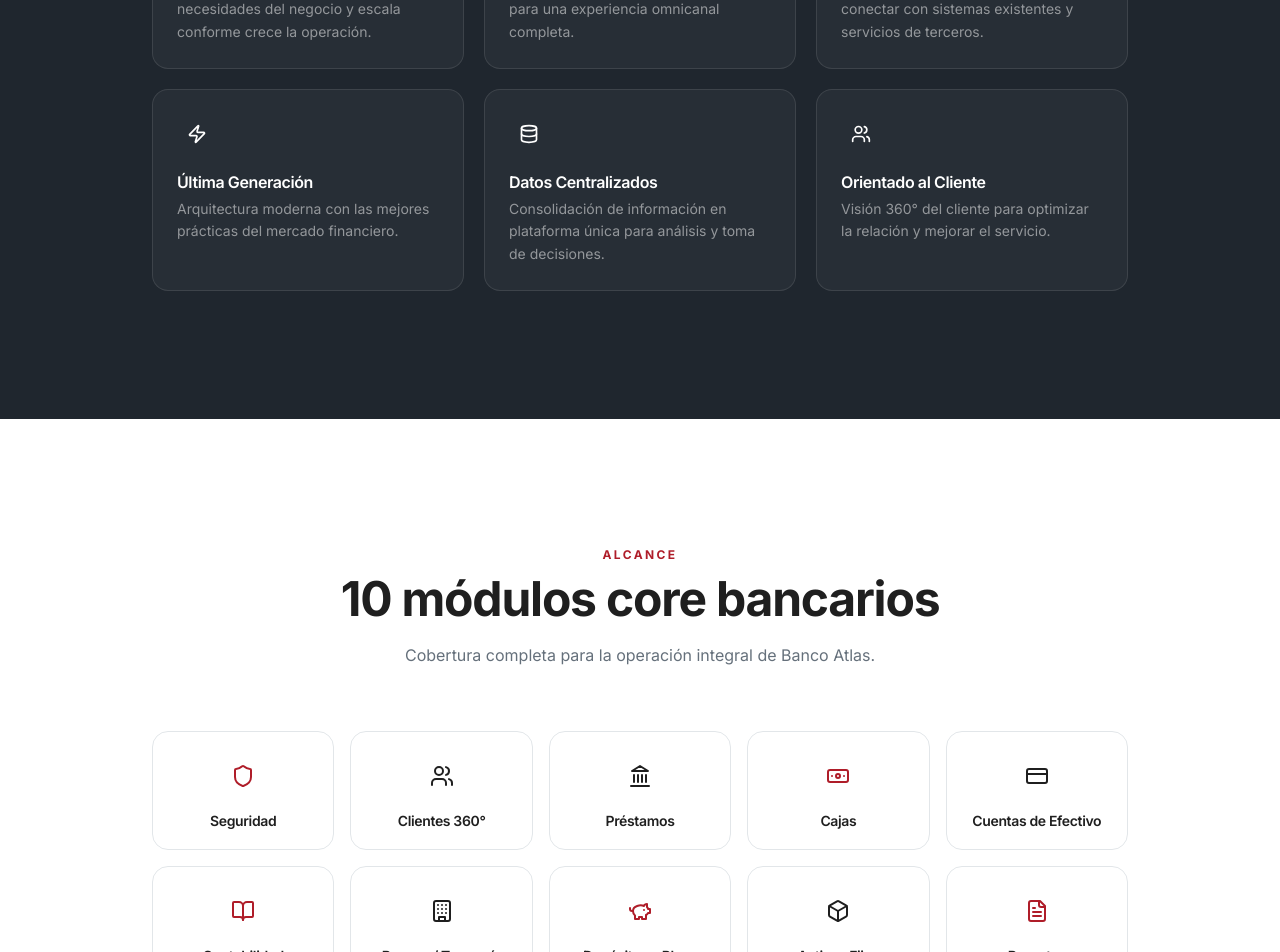
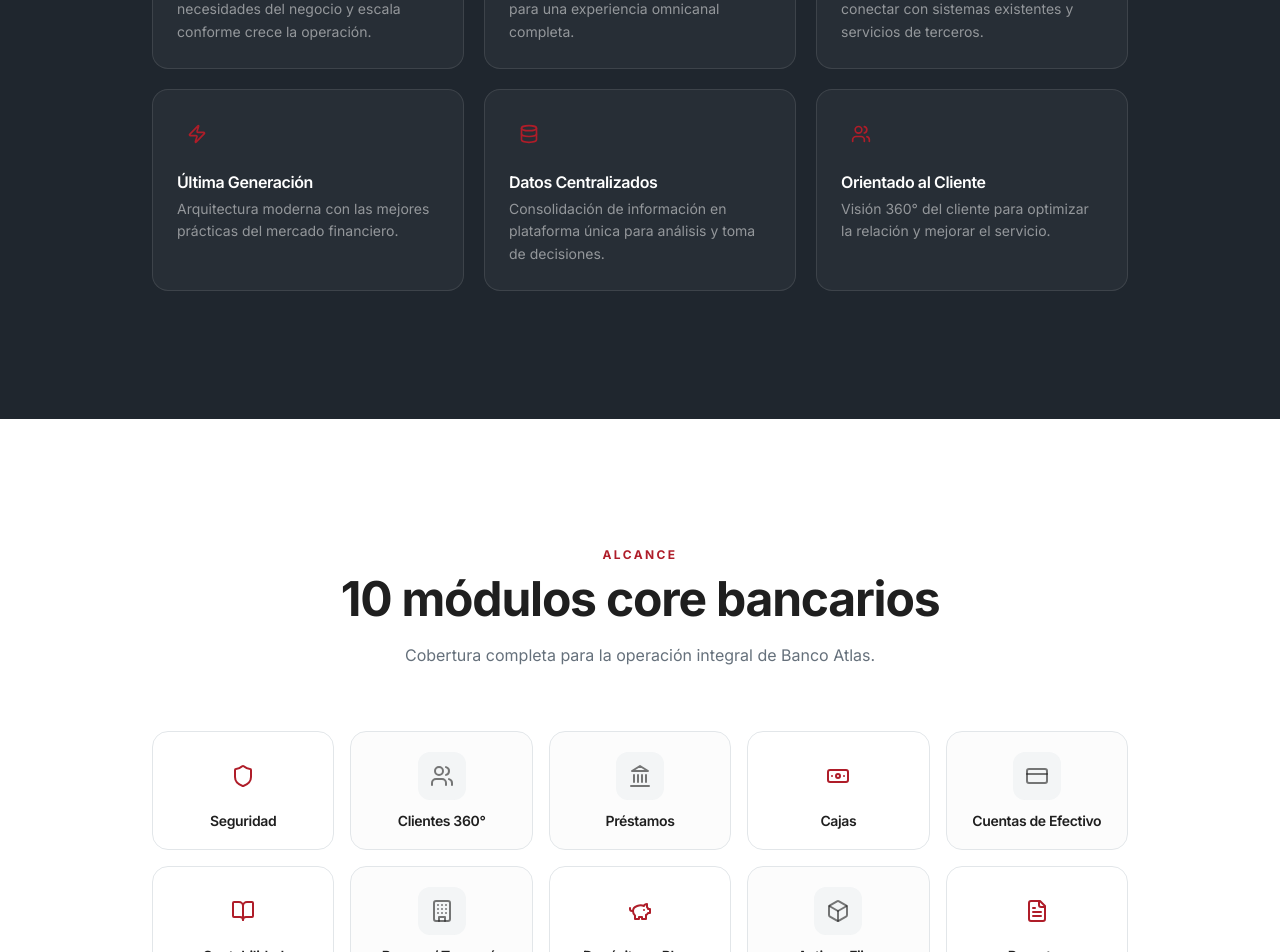
Before and after one commit to awt-spec/bancoatlas-propuesta, a React (Vite) app: page / in a window 1280 px wide. Shown: the part 1940-2892 px from the top of the page. Built offline with nearby package versions, Linux system fonts and the light colour scheme; no server answers; the HTML template or start-up script is replaced by a standard one.

Commit message:
Enforced red branding
Co-authored-by: awt-spec <259766482+awt-spec@users.noreply.github.com>

```diff
--- a/src/components/proposal/EconomicProposal.tsx
+++ b/src/components/proposal/EconomicProposal.tsx
@@ -132,7 +132,7 @@ const EconomicProposal = () => (
                 transition={{ duration: 0.4, delay: i * 0.06, ease }}
                 className="flex items-start gap-2 text-sm text-muted-foreground"
               >
-                <CheckCircle2 className="h-4 w-4 text-sysde-blue mt-0.5 flex-shrink-0" />
+                <CheckCircle2 className="h-4 w-4 text-sysde-red mt-0.5 flex-shrink-0" />
                 {item}
               </motion.div>
             ))}
--- a/src/components/proposal/ModulesSection.tsx
+++ b/src/components/proposal/ModulesSection.tsx
@@ -55,13 +55,13 @@ const ModulesSection = () => (
             className={`p-5 rounded-2xl border text-center cursor-default group ${
               mod.accent
                 ? "border-sysde-red/20 bg-sysde-red/[0.04]"
-                : "border-sysde-blue/20 bg-sysde-blue/[0.04]"
+                : "border-border bg-muted/30"
             }`}
           >
             <div className={`w-12 h-12 rounded-xl flex items-center justify-center mx-auto mb-3 group-hover:scale-110 transition-transform duration-300 ${
-              mod.accent ? "bg-sysde-red/10" : "bg-sysde-blue/10"
+              mod.accent ? "bg-sysde-red/10" : "bg-muted"
             }`}>
-              <mod.icon className={`h-6 w-6 ${mod.accent ? "text-sysde-red" : "text-sysde-blue"}`} />
+              <mod.icon className={`h-6 w-6 ${mod.accent ? "text-sysde-red" : "text-foreground/60"}`} />
             </div>
             <h4 className="text-sm font-semibold text-foreground leading-tight">{mod.title}</h4>
           </motion.div>
--- a/src/components/proposal/ProposalChatbot.tsx
+++ b/src/components/proposal/ProposalChatbot.tsx
@@ -180,7 +180,7 @@ const ProposalChatbot = () => {
                   value={input}
                   onChange={(e) => setInput(e.target.value)}
                   placeholder="Pregunta sobre la propuesta..."
-                  className="flex-1 bg-muted rounded-xl px-3 py-2 text-sm outline-none placeholder:text-muted-foreground focus:ring-2 focus:ring-sysde-blue/30"
+                  className="flex-1 bg-muted rounded-xl px-3 py-2 text-sm outline-none placeholder:text-muted-foreground focus:ring-2 focus:ring-sysde-red/30"
                 />
                 <button
                   type="submit"
--- a/src/components/proposal/SolutionOverview.tsx
+++ b/src/components/proposal/SolutionOverview.tsx
@@ -44,8 +44,8 @@ const SolutionOverview = () => (
             whileHover={{ y: -5, transition: { duration: 0.25 } }}
             className="p-6 rounded-2xl border border-white/10 bg-white/[0.04] cursor-default group"
           >
-            <div className="w-10 h-10 rounded-xl bg-sysde-blue/20 flex items-center justify-center mb-4 group-hover:scale-110 transition-transform duration-300">
-              <item.icon className="h-5 w-5 text-sysde-blue" />
+            <div className="w-10 h-10 rounded-xl bg-sysde-red/20 flex items-center justify-center mb-4 group-hover:scale-110 transition-transform duration-300">
+              <item.icon className="h-5 w-5 text-sysde-red" />
             </div>
             <h3 className="text-base font-semibold mb-1">{item.title}</h3>
             <p className="text-sm text-white/50 leading-relaxed">{item.desc}</p>
```
